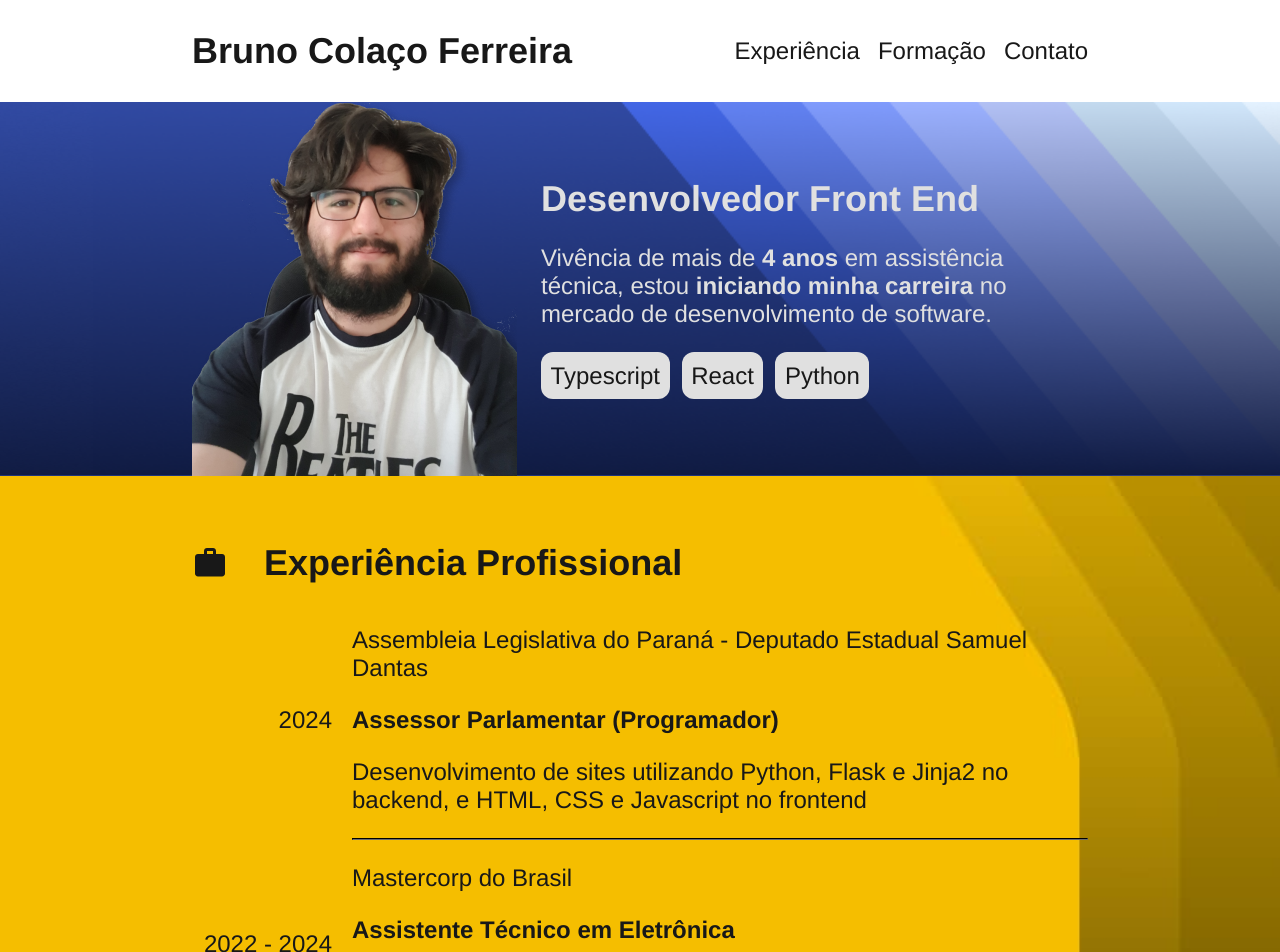
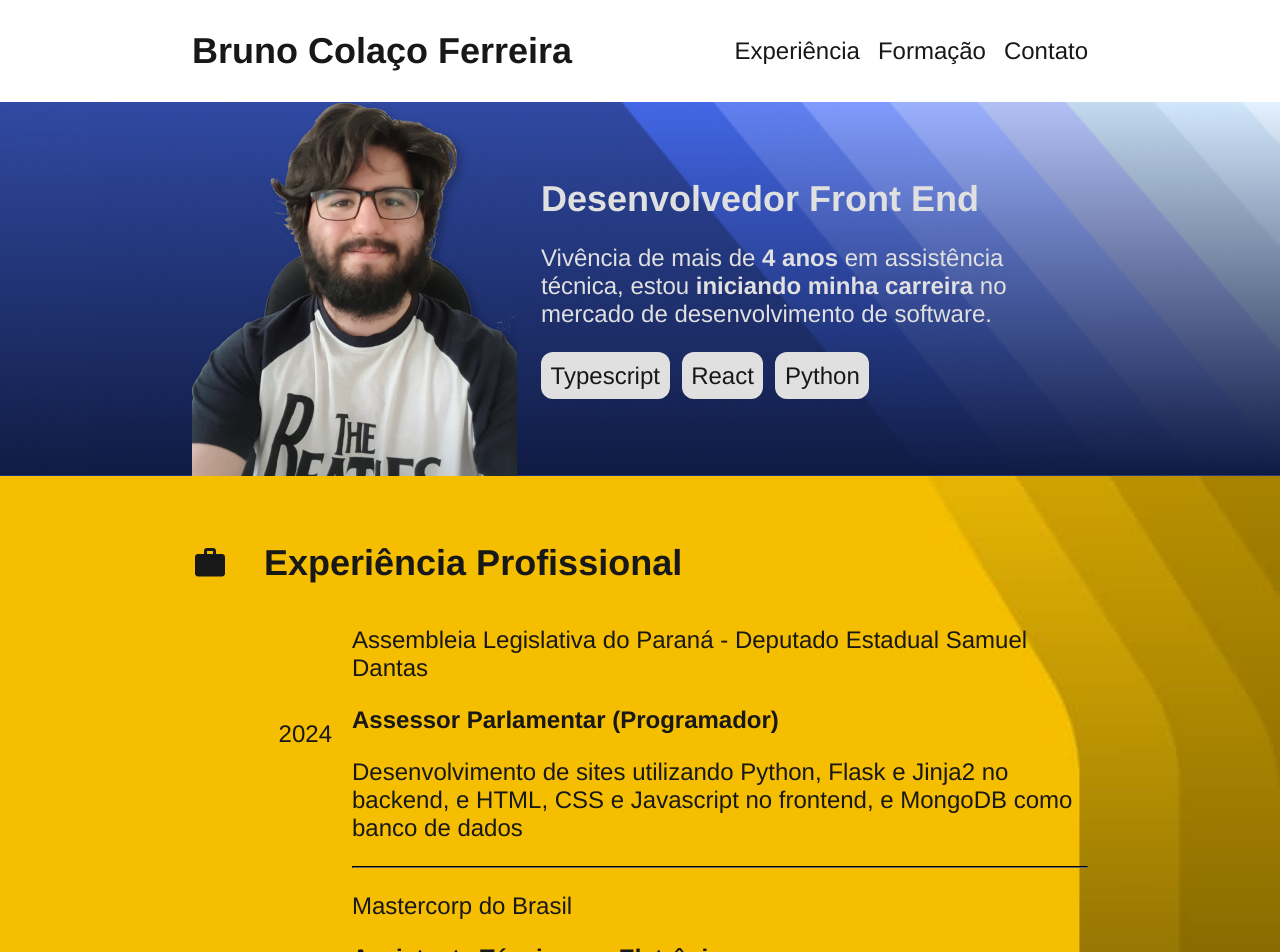
Before and after one commit to bcf513/PaginaPessoal, a React (Vite) app: page / in a window 1280 px wide. Shown: the top 952 px of the page. Built offline with nearby package versions, Linux system fonts and the light colour scheme.

Commit message:
Feat: Atualização de experiência profissional

```diff
--- a/src/Pages/Inicial/ExperienciaProfissional.tsx
+++ b/src/Pages/Inicial/ExperienciaProfissional.tsx
@@ -45,7 +45,7 @@ function ExperienciaProfissional() {
             data="2024"
             funcao="Assessor Parlamentar (Programador)"
             empresa="Assembleia Legislativa do Paraná - Deputado Estadual Samuel Dantas"
-            descricao="Desenvolvimento de sites utilizando Python, Flask e Jinja2 no backend, e HTML, CSS e Javascript no frontend"
+            descricao="Desenvolvimento de sites utilizando Python, Flask e Jinja2 no backend, e HTML, CSS e Javascript no frontend, e MongoDB como banco de dados"
           />
           <div className="divider-container">
             <hr />
```
